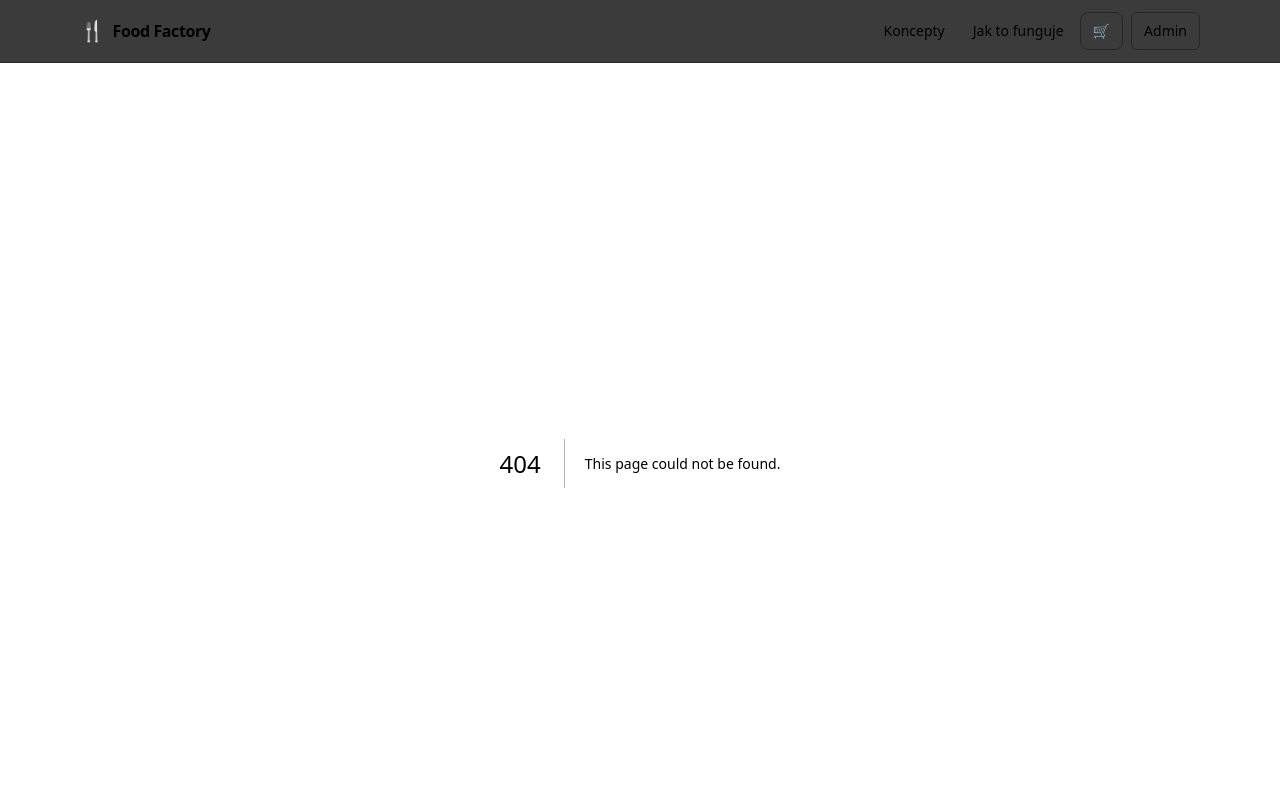
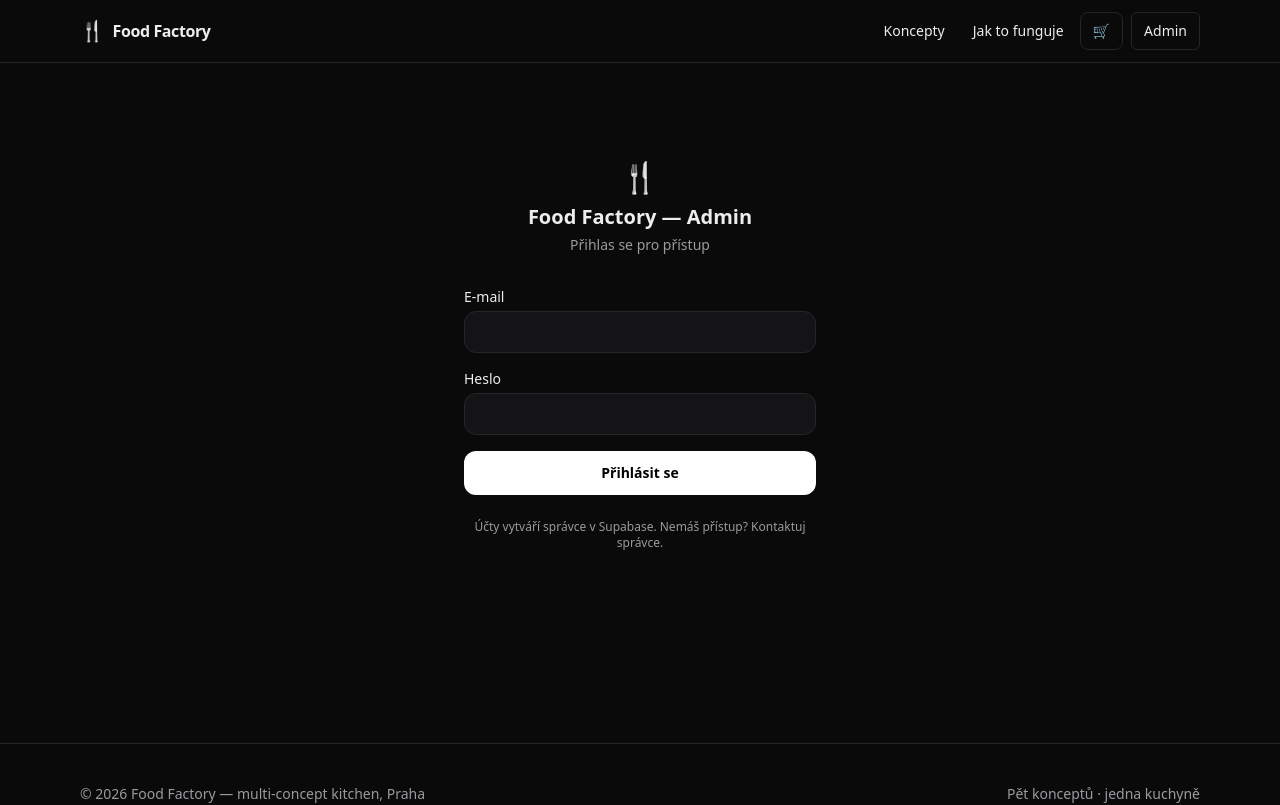
Before and after one commit to charliesnehota-rgb/Food-factory, a Next.js app: page /admin/login in a window 1280 px wide. Before the commit this address had no page. Shown: the top 805 px of the page. Built offline with nearby package versions, Linux system fonts and the light colour scheme.

Commit message:
Zabezpečení adminu: Supabase Auth, login stránka, proxy ochrana /admin, odhlášení

```diff
--- a/app/admin/layout.tsx
+++ b/app/admin/layout.tsx
@@ -1,8 +1,9 @@
 "use client";
 
 import Link from "next/link";
-import { usePathname } from "next/navigation";
-import type { ReactNode } from "react";
+import { usePathname, useRouter } from "next/navigation";
+import { useEffect, useState, type ReactNode } from "react";
+import { createSupabaseBrowser } from "@/lib/auth/client";
 
 const links = [
   { href: "/admin", label: "Přehled" },
@@ -12,13 +13,30 @@ const links = [
 
 export default function AdminLayout({ children }: { children: ReactNode }) {
   const pathname = usePathname();
+  const router = useRouter();
+  const [email, setEmail] = useState<string | null>(null);
+
+  // Login stránka nemá admin chrome
+  const isLogin = pathname === "/admin/login";
+
+  useEffect(() => {
+    if (isLogin) return;
+    const supabase = createSupabaseBrowser();
+    supabase.auth.getUser().then(({ data }) => setEmail(data.user?.email ?? null));
+  }, [isLogin]);
+
+  async function signOut() {
+    await fetch("/api/auth/signout", { method: "POST" });
+    router.push("/admin/login");
+    router.refresh();
+  }
+
+  if (isLogin) {
+    return <>{children}</>;
+  }
 
   return (
     <div className="mx-auto max-w-6xl px-4 py-8">
-      <div className="mb-6 rounded-lg border border-amber-500/30 bg-amber-500/10 px-4 py-2 text-sm text-amber-300">
-        Admin zatím není chráněn přihlášením — přidáme v dalším kroku (Supabase Auth).
-      </div>
-
       <div className="flex flex-col gap-6 sm:flex-row">
         <aside className="sm:w-48 shrink-0">
           <div className="mb-4 text-xs font-semibold uppercase tracking-wide text-[var(--muted)]">
@@ -43,6 +61,18 @@ export default function AdminLayout({ children }: { children: ReactNode }) {
               );
             })}
           </nav>
+
+          {email && (
+            <div className="mt-6 border-t border-[var(--border)] pt-4">
+              <p className="text-xs text-[var(--muted)] mb-2 truncate" title={email}>{email}</p>
+              <button
+                onClick={signOut}
+                className="text-xs text-[var(--muted)] hover:text-white rounded-md border border-[var(--border)] px-3 py-1.5 w-full text-left hover:border-neutral-600 transition"
+              >
+                Odhlásit se
+              </button>
+            </div>
+          )}
         </aside>
 
         <div className="min-w-0 flex-1">{children}</div>
--- /dev/null
+++ b/app/admin/login/page.tsx
@@ -0,0 +1,76 @@
+"use client";
+import { useState, Suspense } from "react";
+import { useRouter, useSearchParams } from "next/navigation";
+import { createSupabaseBrowser } from "@/lib/auth/client";
+
+function LoginForm() {
+  const router = useRouter();
+  const params = useSearchParams();
+  const next = params.get("next") ?? "/admin";
+
+  const [email, setEmail] = useState("");
+  const [password, setPassword] = useState("");
+  const [error, setError] = useState("");
+  const [loading, setLoading] = useState(false);
+
+  async function handleLogin() {
+    if (!email || !password) { setError("Zadej e-mail a heslo."); return; }
+    setLoading(true);
+    setError("");
+
+    const supabase = createSupabaseBrowser();
+    const { error } = await supabase.auth.signInWithPassword({ email, password });
+
+    if (error) {
+      setError("Nesprávný e-mail nebo heslo.");
+      setLoading(false);
+      return;
+    }
+    router.push(next);
+    router.refresh();
+  }
+
+  return (
+    <div className="mx-auto max-w-sm px-4 py-24">
+      <div className="text-center mb-8">
+        <div className="text-3xl mb-2">🍴</div>
+        <h1 className="text-xl font-semibold">Food Factory — Admin</h1>
+        <p className="text-sm text-[var(--muted)] mt-1">Přihlas se pro přístup</p>
+      </div>
+
+      <div className="space-y-4">
+        <div>
+          <label className="mb-1 block text-sm font-medium">E-mail</label>
+          <input value={email} onChange={e => setEmail(e.target.value)} type="email" autoComplete="email"
+            onKeyDown={e => e.key === "Enter" && handleLogin()}
+            className="w-full rounded-xl border border-[var(--border)] bg-[var(--card)] px-4 py-2.5 text-sm focus:border-neutral-500 focus:outline-none" />
+        </div>
+        <div>
+          <label className="mb-1 block text-sm font-medium">Heslo</label>
+          <input value={password} onChange={e => setPassword(e.target.value)} type="password" autoComplete="current-password"
+            onKeyDown={e => e.key === "Enter" && handleLogin()}
+            className="w-full rounded-xl border border-[var(--border)] bg-[var(--card)] px-4 py-2.5 text-sm focus:border-neutral-500 focus:outline-none" />
+        </div>
+
+        {error && <p className="text-sm text-red-400 rounded-lg bg-red-500/10 px-3 py-2">{error}</p>}
+
+        <button onClick={handleLogin} disabled={loading}
+          className="w-full rounded-xl bg-white py-3 text-sm font-semibold text-black hover:bg-neutral-200 disabled:opacity-50 transition">
+          {loading ? "Přihlašuji…" : "Přihlásit se"}
+        </button>
+      </div>
+
+      <p className="text-xs text-center text-[var(--muted)] mt-6">
+        Účty vytváří správce v Supabase. Nemáš přístup? Kontaktuj správce.
+      </p>
+    </div>
+  );
+}
+
+export default function LoginPage() {
+  return (
+    <Suspense fallback={<div className="px-4 py-24 text-center text-[var(--muted)]">Načítám…</div>}>
+      <LoginForm />
+    </Suspense>
+  );
+}
--- /dev/null
+++ b/app/api/auth/signout/route.ts
@@ -0,0 +1,8 @@
+import { NextResponse } from "next/server";
+import { createSupabaseServer } from "@/lib/auth/server";
+
+export async function POST() {
+  const supabase = await createSupabaseServer();
+  await supabase.auth.signOut();
+  return NextResponse.json({ ok: true });
+}
--- /dev/null
+++ b/lib/auth/client.ts
@@ -0,0 +1,9 @@
+"use client";
+import { createBrowserClient } from "@supabase/ssr";
+
+export function createSupabaseBrowser() {
+  return createBrowserClient(
+    process.env.NEXT_PUBLIC_SUPABASE_URL ?? "",
+    process.env.NEXT_PUBLIC_SUPABASE_ANON_KEY ?? ""
+  );
+}
--- /dev/null
+++ b/lib/auth/server.ts
@@ -0,0 +1,28 @@
+import { createServerClient } from "@supabase/ssr";
+import { cookies } from "next/headers";
+
+type CookieToSet = { name: string; value: string; options?: Record<string, unknown> };
+
+export async function createSupabaseServer() {
+  const cookieStore = await cookies();
+  const url  = process.env.NEXT_PUBLIC_SUPABASE_URL ?? "";
+  const anon = process.env.NEXT_PUBLIC_SUPABASE_ANON_KEY ?? "";
+
+  return createServerClient(url, anon, {
+    cookies: {
+      getAll() {
+        return cookieStore.getAll();
+      },
+      setAll(cookiesToSet: CookieToSet[]) {
+        try {
+          cookiesToSet.forEach(({ name, value, options }) =>
+            // eslint-disable-next-line @typescript-eslint/no-explicit-any
+            cookieStore.set(name, value, options as any)
+          );
+        } catch {
+          // volání ze Server Component — obnoví middleware/proxy
+        }
+      },
+    },
+  });
+}
--- a/package.json
+++ b/package.json
@@ -14,7 +14,8 @@
     "react-dom": "19.2.4",
     "firebase": "^11.10.0",
     "stripe": "^17.7.0",
-    "@supabase/supabase-js": "^2.49.0"
+    "@supabase/supabase-js": "^2.49.0",
+    "@supabase/ssr": "^0.5.2"
   },
   "devDependencies": {
     "@tailwindcss/postcss": "^4",
--- /dev/null
+++ b/proxy.ts
@@ -0,0 +1,51 @@
+import { createServerClient } from "@supabase/ssr";
+import { NextResponse, type NextRequest } from "next/server";
+
+type CookieToSet = { name: string; value: string; options?: Record<string, unknown> };
+
+export async function proxy(request: NextRequest) {
+  let response = NextResponse.next({ request });
+
+  const url  = process.env.NEXT_PUBLIC_SUPABASE_URL ?? "";
+  const anon = process.env.NEXT_PUBLIC_SUPABASE_ANON_KEY ?? "";
+  if (!url || !anon) return response;
+
+  const supabase = createServerClient(url, anon, {
+    cookies: {
+      getAll() {
+        return request.cookies.getAll();
+      },
+      setAll(cookiesToSet: CookieToSet[]) {
+        cookiesToSet.forEach(({ name, value }) => request.cookies.set(name, value));
+        response = NextResponse.next({ request });
+        // eslint-disable-next-line @typescript-eslint/no-explicit-any
+        cookiesToSet.forEach(({ name, value, options }) => response.cookies.set(name, value, options as any));
+      },
+    },
+  });
+
+  const { data: { user } } = await supabase.auth.getUser();
+
+  const path = request.nextUrl.pathname;
+  const isLogin = path === "/admin/login";
+
+  if (path.startsWith("/admin") && !isLogin && !user) {
+    const redirect = request.nextUrl.clone();
+    redirect.pathname = "/admin/login";
+    redirect.searchParams.set("next", path);
+    return NextResponse.redirect(redirect);
+  }
+
+  if (isLogin && user) {
+    const redirect = request.nextUrl.clone();
+    redirect.pathname = "/admin";
+    redirect.searchParams.delete("next");
+    return NextResponse.redirect(redirect);
+  }
+
+  return response;
+}
+
+export const config = {
+  matcher: ["/admin/:path*"],
+};
```
Also changed, not shown: 1 other file (tests, documents, lock files or other folders).
